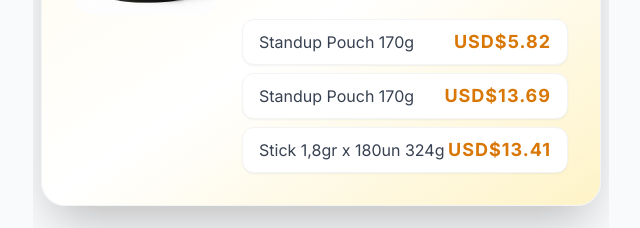
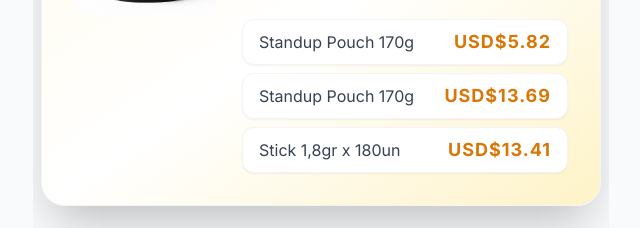
Before and after one commit to Kmzf777/tabela-atacado-cafe-canastra, a Next.js app: page /chile in a window 1280 px wide. Shown: the part 2960-3188 px from the top of the page, without its empty margins (319-959 px from the left). Built offline with nearby package versions, Linux system fonts and the light colour scheme.

Commit message:
Ajustar formatação da seção Pedido Mínimo na página /chile

```diff
--- a/app/chile/page.tsx
+++ b/app/chile/page.tsx
@@ -57,7 +57,7 @@ const pacotes = [
     opcoes: [
       { tipo: "Standup Pouch", peso: "170g", preco: "USD$5.82" },
       { tipo: "Standup Pouch", peso: "170g", preco: "USD$13.69" },
-      { tipo: "Stick 1,8gr x 180un", peso: "324g", preco: "USD$13.41" },
+      { tipo: "Stick 1,8gr x 180un", preco: "USD$13.41" },
     ],
   },
   {
```
